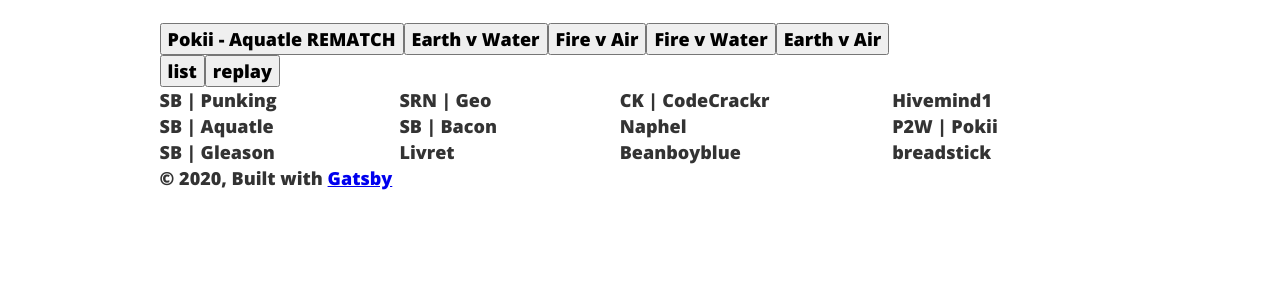
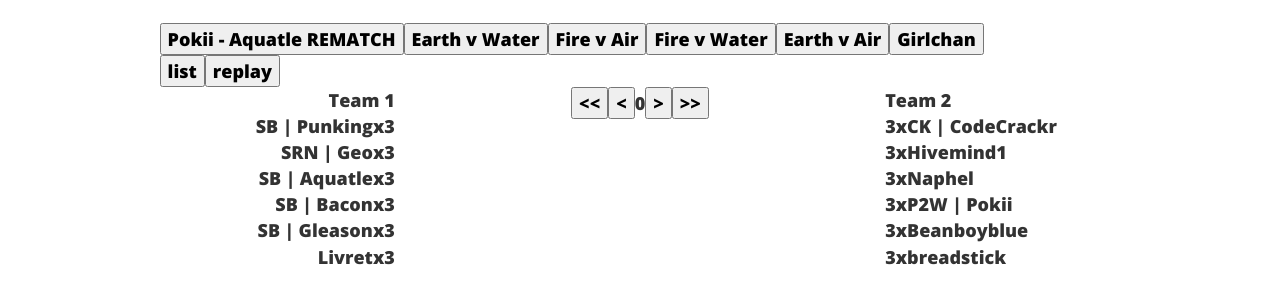
Before and after one commit to cmavelis/rivals-crew-battles, a Gatsby site: page / in a window 1280 px wide. Both pictures are taken after a click on the button "replay". Shown: the part 100-404 px from the top of the page. Built offline with nearby package versions, Linux system fonts and the light colour scheme; Gatsby itself is replaced by a stand-in of ours.

Commit message:
work on replay view

```diff
--- a/package.json
+++ b/package.json
@@ -14,6 +14,7 @@
     "gatsby-plugin-typography": "^2.5.10",
     "gatsby-source-filesystem": "^2.3.14",
     "gatsby-transformer-sharp": "^2.5.7",
+    "lodash": "^4.17.19",
     "prop-types": "^15.7.2",
     "react": "^16.12.0",
     "react-dom": "^16.12.0",
--- a/src/components/battleReplayView.js
+++ b/src/components/battleReplayView.js
@@ -1,18 +1,65 @@
-import React from "react"
+import React, {useState} from "react"
+import _ from "lodash"
 import RivalIcon from "./rivalIcon"
 
 import "./gameView.css"
 
 
+const replayDataReducer = (accumulator, currentGame) => {
+  const oldState = accumulator[accumulator.length-1];
+  const newState = _.cloneDeep(accumulator[accumulator.length-1]);
+  // currentGame.stockLosses
+  const stockLossCounts = _.countBy(currentGame.stockLosses.toString().split(''));
+  if(stockLossCounts[1]) {
+    newState.team1[currentGame.p1].stocksLeft =
+      oldState.team1[currentGame.p1].stocksLeft - stockLossCounts[1]
+    // newState.team1[currentGame.p1].stocksTaken.concat()
+  }
+  if(stockLossCounts[2]) {
+    newState.team2[currentGame.p2].stocksLeft =
+      oldState.team2[currentGame.p2].stocksLeft - stockLossCounts[2]
+  }
+  accumulator.push(newState)
+  return accumulator
+}
 
 const BattleReplayView = ({battleData, rosterData}) => {
+  const replayData = battleData.reduce(replayDataReducer, [rosterData])
+  const [replayStep, setReplayStep] = useState(0);
+
+  // battleData.map replayData[replayStep]
+
   return(
     <div className="battle-replay-layout">
-      <div className="battle-replay-roster">
-        {Object.keys(rosterData.team1).map(player => <div>{player}</div>)}
+      <div className="battle-replay-roster--team1">
+        <div className="battle-replay-roster battle-replay-roster--team1">
+          Team 1
+          {Object.keys(replayData[replayStep].team1).map(player => <div>
+
+            {player}
+            <RivalIcon rival={replayData[replayStep].team1[player].character} />
+            {replayData[replayStep].team1[player].stocksLeft}
+          </div>)}
+        </div>
       </div>
-      <div className="battle-replay-roster">
-        {Object.keys(rosterData.team2).map(player => <div>{player}</div>)}
+      <div className="battle-replay-layout--center">
+        <button onClick={() => setReplayStep(0)}>{`<<`}</button>
+        <button onClick={() => setReplayStep(Math.max(replayStep-1, 0))}>{`<`}</button>
+        {replayStep}
+        <button onClick={() => setReplayStep(Math.min(replayStep+1, replayData.length-1))}>{`>`}</button>
+        <button onClick={() => setReplayStep(replayData.length-1)}>{`>>`}</button>
+      </div>
+      <div className="battle-replay-roster--team2">
+        Team 2
+        <div className="battle-replay-roster">
+          {Object.keys(replayData[replayStep].team2).map(player =>
+            <div>
+              {replayData[replayStep].team2[player].stocksLeft}
+              <RivalIcon rival={replayData[replayStep].team2[player].character} />
+              {player}
+            </div>
+          )}
+        </div>
       </div>
     </div>)
 }
--- a/src/components/gameView.css
+++ b/src/components/gameView.css
@@ -36,10 +36,22 @@
 
 .battle-replay-roster {
     display: grid;
-    grid-template: auto auto auto / auto auto;
+    /*grid-template: auto auto auto / auto auto;*/
+
 }
 
 .battle-replay-layout {
     display: grid;
-    grid-template-columns: auto auto;
+    grid-template-columns: 1fr 2fr 1fr;
+    grid-column-gap: 10px;
 }
+
+.battle-replay-layout--center {
+    text-align: center;
+    justify-content: center;
+    align-items: center;
+}
+
+.battle-replay-roster--team1 {
+    justify-items: end;
+}
--- a/src/components/layout.js
+++ b/src/components/layout.js
@@ -34,11 +34,11 @@ const Layout = ({ children }) => {
         }}
       >
         <main>{children}</main>
-        <footer>
-          © {new Date().getFullYear()}, Built with
-          {` `}
-          <a href="https://www.gatsbyjs.org">Gatsby</a>
-        </footer>
+        {/*<footer>*/}
+        {/*  © {new Date().getFullYear()}, Built with*/}
+        {/*  {` `}*/}
+        {/*  <a href="https://www.gatsbyjs.org">Gatsby</a>*/}
+        {/*</footer>*/}
       </div>
     </>
   )
--- a/src/components/rivalIcon.css
+++ b/src/components/rivalIcon.css
@@ -16,4 +16,10 @@
     font-size: 26px;
     color: red;
     z-index: 2;
+    opacity: 100%;
 }
+
+.icon--dead {
+    opacity: 50%;
+    /*filter: grayscale(100%);*/
+}
--- a/src/components/rivalIcon.js
+++ b/src/components/rivalIcon.js
@@ -16,7 +16,7 @@ const RivalIcon = ({rival, death=false}) => {
   return (
     <div className="icon-container">
       {death && <div className="icon-overlay">X</div>}
-      {rivalImage ? <Img fixed={rivalImage} /> : <div>noImg</div>}
+      {rivalImage ? <Img fixed={rivalImage} className={`${death ? 'icon--dead' : ''}`} /> : <div>x</div>}
     </div>
   )
 }
--- a/src/data/fire-air.json
+++ b/src/data/fire-air.json
@@ -88,5 +88,14 @@
     "rival1": "zetterburn",
     "rival2": "absa",
     "stockLosses": 111
+  },
+  {
+    "game": 11,
+    "stage": "",
+    "p1": "",
+    "p2": "Trofest",
+    "rival1": "",
+    "rival2": "wrastor",
+    "stockLosses": ""
   }
 ]
--- a/src/data/fire-water.json
+++ b/src/data/fire-water.json
@@ -88,5 +88,14 @@
     "rival1": "shovelknight",
     "rival2": "etalus",
     "stockLosses": 1
+  },
+  {
+    "game": 11,
+    "stage": "",
+    "p1": "",
+    "p2": "SB | Gleason",
+    "rival1": "",
+    "rival2": "shovelknight",
+    "stockLosses": ""
   }
 ]
--- /dev/null
+++ b/src/data/girlchan.json
@@ -0,0 +1,119 @@
+[
+  {
+    "game": 1,
+    "stage": "The Forest Floor",
+    "p1": "CK | CodeCrackr",
+    "p2": "Vindicator",
+    "rival1": "ranno",
+    "rival2": "kragg",
+    "stockLosses": 12121
+  },
+  {
+    "game": 2,
+    "stage": "Troupple Pond",
+    "p1": "Trofest",
+    "p2": "Vindicator",
+    "rival1": "wrastor",
+    "rival2": "kragg",
+    "stockLosses": 12
+  },
+  {
+    "game": 3,
+    "stage": "Merchant Port",
+    "p1": "Trofest",
+    "p2": "Aether Knight",
+    "rival1": "wrastor",
+    "rival2": "sylvanos",
+    "stockLosses": 211
+  },
+  {
+    "game": 4,
+    "stage": "Julesvale",
+    "p1": "P2W | Sigmin",
+    "p2": "Aether Knight",
+    "rival1": "shovelknight",
+    "rival2": "sylvanos",
+    "stockLosses": 212
+  },
+  {
+    "game": 5,
+    "stage": "Julesvale",
+    "p1": "P2W | Sigmin",
+    "p2": "P2W | Pokii",
+    "rival1": "shovelknight",
+    "rival2": "ori",
+    "stockLosses": 2212
+  },
+  {
+    "game": 6,
+    "stage": "Endless Abyss",
+    "p1": "P2W | Sigmin",
+    "p2": "P2W | Bacon512",
+    "rival1": "shovelknight",
+    "rival2": "orcane",
+    "stockLosses": 1
+  },
+  {
+    "game": 7,
+    "stage": "Air Armada",
+    "p1": "P2W | Beanboyblue",
+    "p2": "P2W | Bacon512",
+    "rival1": "zetterburn",
+    "rival2": "orcane",
+    "stockLosses": 12121
+  },
+  {
+    "game": 8,
+    "stage": "Troupple Pond",
+    "p1": "Davy",
+    "p2": "P2W | Bacon512",
+    "rival1": "clairen",
+    "rival2": "orcane",
+    "stockLosses": 2
+  },
+  {
+    "game": 9,
+    "stage": "Merchant Port",
+    "p1": "Davy",
+    "p2": "CMAvelis",
+    "rival1": "clairen",
+    "rival2": "etalus",
+    "stockLosses": 21212
+  },
+  {
+    "game": 10,
+    "stage": "Spirit Tree",
+    "p1": "Davy",
+    "p2": "Naphel",
+    "rival1": "clairen",
+    "rival2": "clairen",
+    "stockLosses": 1
+  },
+  {
+    "game": 11,
+    "stage": "The Forest Floor",
+    "p1": "Essntial",
+    "p2": "Naphel",
+    "rival1": "ranno",
+    "rival2": "clairen",
+    "stockLosses": 111
+  },
+  {
+    "game": 12,
+    "stage": "Spirit Tree",
+    "p1": "Livret",
+    "p2": "Naphel",
+    "rival1": "forsburn",
+    "rival2": "clairen",
+    "stockLosses": 2122
+  },
+  {
+    "game": 13,
+    "stage": "Merchant Port",
+    "p1": "Livret",
+    "p2": "Axmos",
+    "rival1": "forsburn",
+    "rival2": "etalus",
+    "stockLosses": 2121
+  }
+]
--- a/src/pages/index.js
+++ b/src/pages/index.js
@@ -10,6 +10,7 @@ import earthWater from "../data/earth-water"
 import fireAir from "../data/fire-air"
 import earthAir from "../data/earth-air"
 import fireWater from "../data/fire-water"
+import girlChan from "../data/girlchan"
 
 import earthHeader from "../images/earth-water/earth-header.png"
 import earthWaterBg from "../images/earth-water/earth-water-bg.jpg"
@@ -40,8 +41,20 @@ const getBattleRoster = (battleData) => {
     dataFieldsObject.p2.push(game.p2)
     dataFieldsObject.rival1.push(game.rival1)
     dataFieldsObject.rival2.push(game.rival2)
-    playerDirectory.team1[game.p1] = game.rival1
-    playerDirectory.team2[game.p2] = game.rival2
+    if (game.p1 !== '') {
+      playerDirectory.team1[game.p1] = {
+        character: game.rival1,
+        stocksLeft: 3,
+        stocksTaken: []
+      }
+    }
+    if (game.p2 !== '') {
+      playerDirectory.team2[game.p2] = {
+        character: game.rival2,
+        stocksLeft: 3,
+        stocksTaken: []
+      }
+    }
   })
 
   return playerDirectory
@@ -62,6 +75,7 @@ const IndexPage = () => {
         <button onClick={() => {setBattle(fireAir); setImages([])}}>Fire v Air</button>
         <button onClick={() => {setBattle(fireWater); setImages([])}}>Fire v Water</button>
         <button onClick={() => {setBattle(earthAir); setImages([])}}>Earth v Air</button>
+        <button onClick={() => {setBattle(girlChan); setImages([])}}>Girlchan</button>
 
       </div>
       <div>
```
Also changed, not shown: 1 other file.
